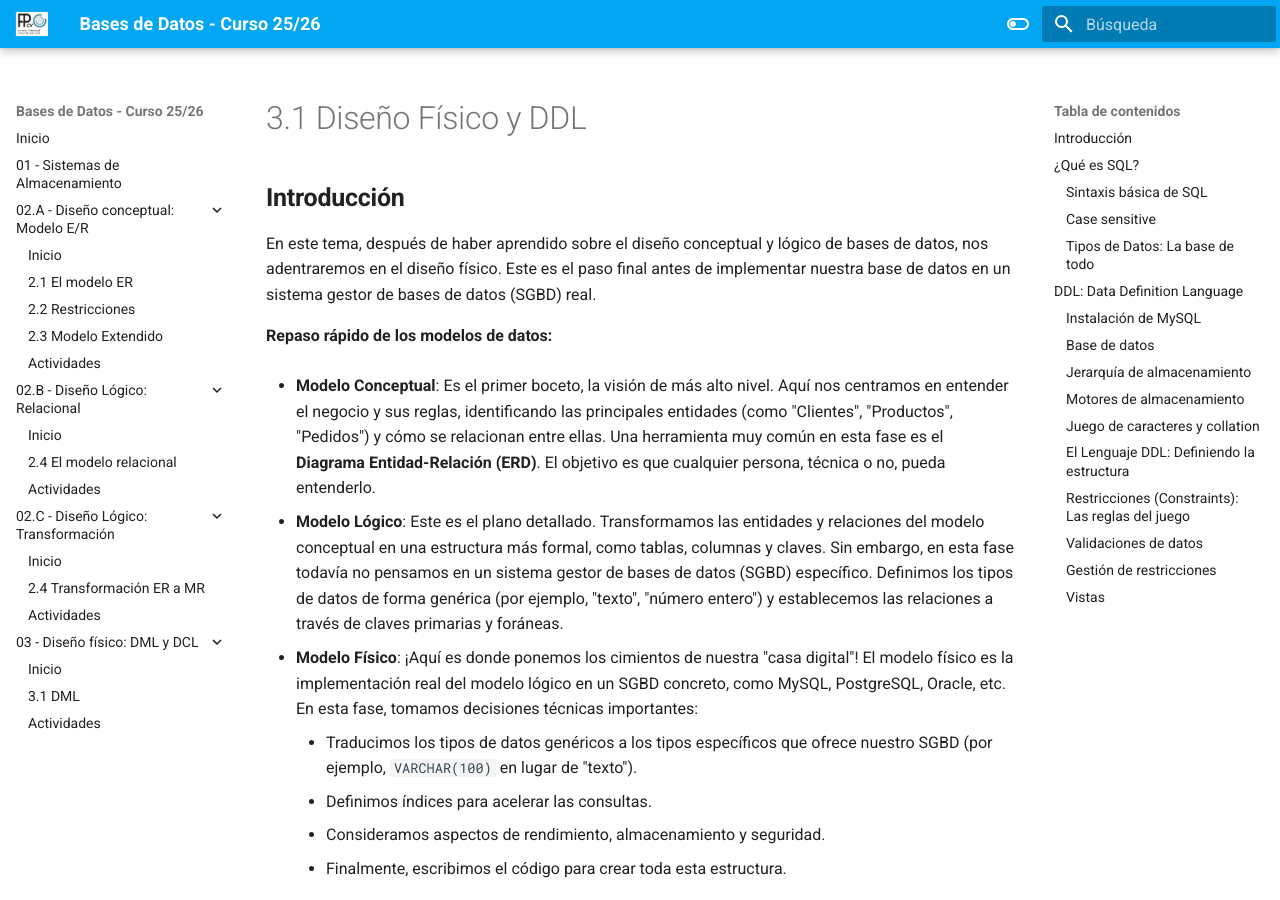
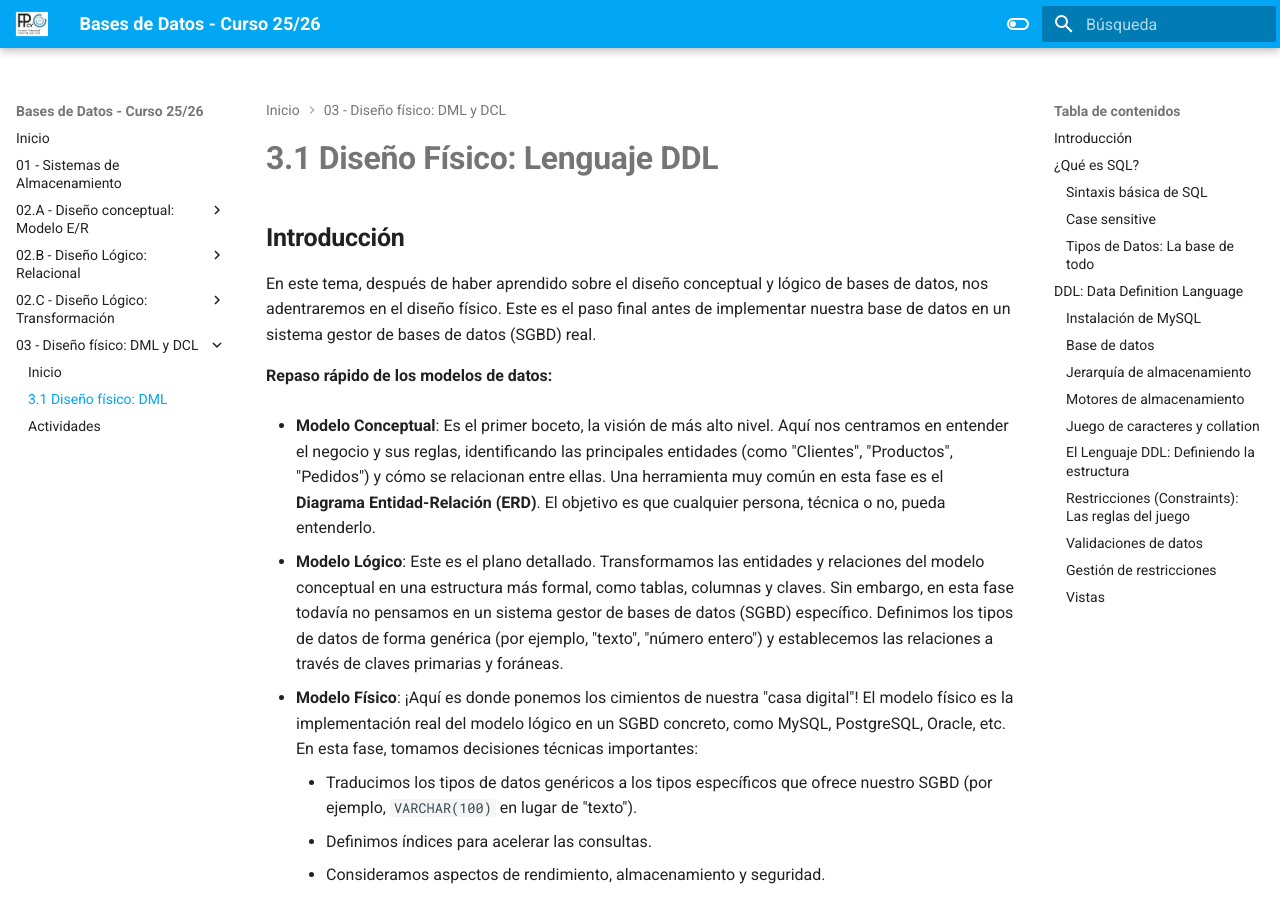
Before and after one commit to jssdocente/bd2526d, an MkDocs documentation site: the page built from docs/temas/03/3.1-DisenoFisico-DML.md, in a window 1280 px wide and 900 px high. Built offline with MkDocs 1.6.1 and Material for MkDocs 9.7.7, drawn with Linux system fonts in a browser that asks for light colours.

Commit message:
Update documentation structure: rename DML section, add DCL section, and enhance index navigation

```diff
--- a/docs/temas/03/3.1-DisenoFisico-DML.md
+++ b/docs/temas/03/3.1-DisenoFisico-DML.md
@@ -1,4 +1,4 @@
-# 3.1 Diseño Físico y DDL
+# **3.1 Diseño Físico: Lenguaje DDL**
 
 ## **Introducción**
 
--- /dev/null
+++ b/docs/temas/03/3.2-DCL.md
@@ -0,0 +1,3 @@
+# **3.1 Diseño Físico: Lenguaje DCL**
+
+(En desarrollo)
--- a/docs/temas/03/index.md
+++ b/docs/temas/03/index.md
@@ -1,4 +1,47 @@
-# Modelo Físico: SQL - Instrucciones DDL y DML¶
+{% set tooltip_ssl = "Secure Sockets Layer: Un protocolo de seguridad estándar para establecer un enlace cifrado entre un servidor y un cliente." %}
+{% set tooltip_api = "Application Programming Interface: Un conjunto de definiciones y protocolos para construir e integrar software de aplicaciones." %}
+{% set tooltip_erp = "Enterprise Resource Planning: Software de gestión de procesos de negocio." %}
+
+{% set CE6a = "Se han utilizado herramientas gráficas para representar el diseño lógico." %}
+{% set CE6b = "Se han identificado las tablas del diseño lógico." %}
+{% set CE6c = "Se han identificado los campos que forman parte de las tablas del diseño lógico." %}
+{% set CE6d = "Se han analizado las relaciones entre las tablas del diseño lógico." %}
+{% set CE6e = "Se han identificado los campos clave." %}
+{% set CE6f = "Se han aplicado reglas de integridad." %}
+{% set CE6g = "Se han aplicado reglas de normalización." %}
+{% set CE6h = "Se han analizado y documentado las restricciones que no pueden plasmarse en el diseño lógico." %}
+
+# **Modelo Físico: Lenguaje SQL (DML y DCL)**
+
+!!! info "Información de la unidad"
+
+    === "Contenidos"
+
+        Bases de datos relacionales:
+
+        - Lenguaje de descripción de datos (DDL).
+        - Lenguaje de control de datos (DCL).
+
+
+        Tratamiento de datos:
+
+        - Inserción, borrado y modificación de registros.
+        - Integridad referencial.
+
+    === "Propuesta didáctica"
+
+          Una vez conocido el modelo relacional, en esta unidad vamos a comenzar a trabajar el RA2 "**Crea bases de datos definiendo su estructura y las características de sus elementos según el modelo relacional**",
+
+          Criterios de evaluación
+
+          - **CE2a**: Se ha analizado el formato de almacenamiento de la información.
+          - **CE2b**: Se han creado las tablas y las relaciones entre ellas.
+          - **CE2c**: Se han seleccionado los tipos de datos adecuados.
+          - **CE2d**: Se han definido los campos clave en las tablas.
+          - **CE2e**: Se han implantado las restricciones reflejadas en el diseño lógico.
+          - **CE2h**: Se han utilizado asistentes, herramientas gráficas y los lenguajes de definición y control de datos.
+
+
 
 ## **Contenido de la unidad**
 
@@ -6,5 +49,6 @@
 
 Índice:
 
-- [3.1 Lenguaje DML y DCL](./3.1-DisenoFisico-DML.md)
+- [3.1 Lenguaje DML](./3.1-DisenoFisico-DML.md)
+- [3.2 Lenguaje DCL](./3.2-DCL.md)
 - [Actividades](./Actividades.md)
--- a/mkdocs.yml
+++ b/mkdocs.yml
@@ -21,7 +21,7 @@
     - "Actividades": temas/02C/2.C-Actividades.md
   - "03 - Diseño físico: DML y DCL":
     - "Inicio": temas/03/index.md
-    - "3.1 DML": temas/03/llll.md
+    - "3.1 Diseño físico: DML": temas/03/3.1-DisenoFisico-DML.md
     - "Actividades": temas/03/Actividades.md
     # - "2.2 Restricciones": temas/02/2.2-Restricciones.md
     # - "2.3 Modelo Extendido": temas/02/2.3-Modelo-extendido.md
@@ -95,7 +95,7 @@
     - content.code.copy
     - content.code.select
     - navigation.top
-    - navigation.expand
+    #- navigation.expand
     - navigation.path
     - content.code.annotate
     - content.tooltips
```
Also changed, not shown: docs/temas/03/Actividades.md (+4 -13 lines).
